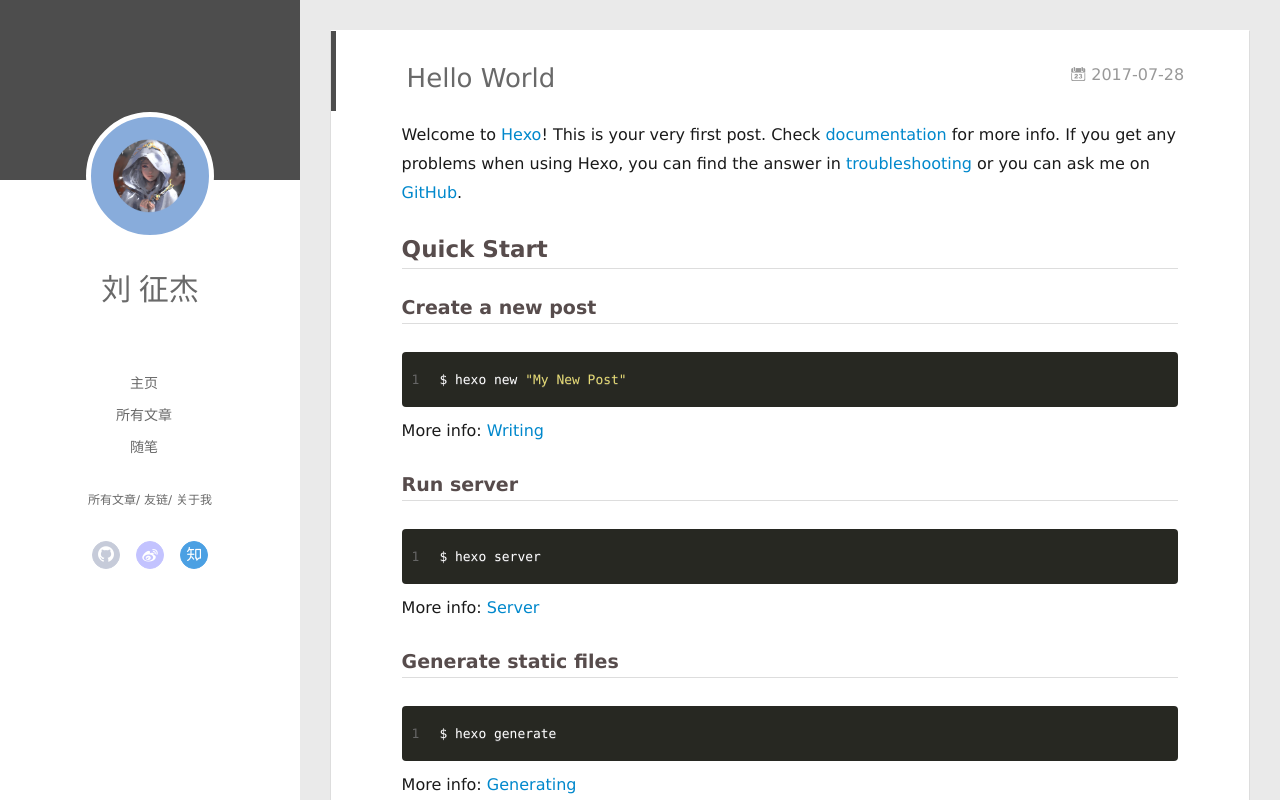
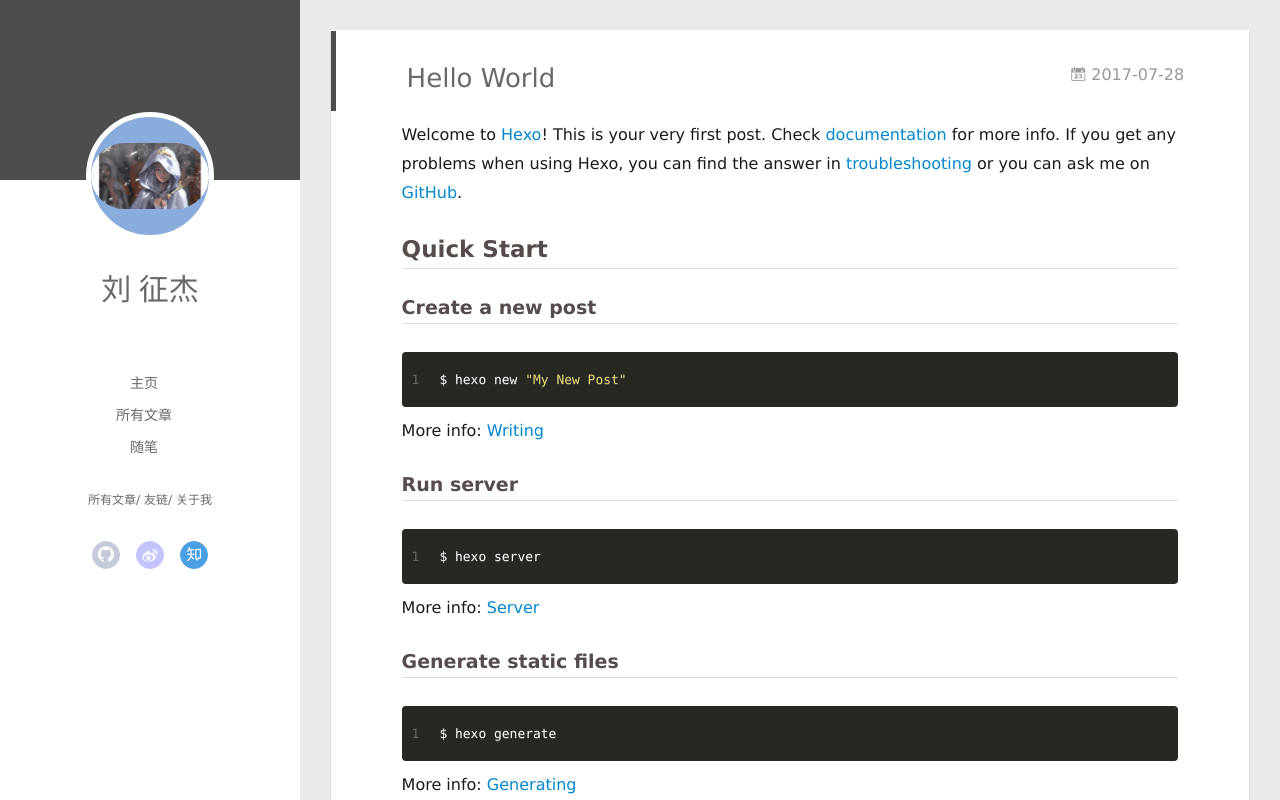
Before and after one commit to shuangmuaishang/shuangmuaishang.github.io, a plain HTML site: page 2017/07/28/hello-world/index.html in a window 1280 px wide. Drawn offline with Linux system fonts and the light colour scheme; no server answers.

Commit message:
Site updated: 2017-07-31 13:37:00

```diff
--- a/2017/07/28/hello-world/index.html
+++ b/2017/07/28/hello-world/index.html
@@ -46,7 +46,7 @@
 <div class="intrude-less">
 	<header id="header" class="inner">
 		<a href="/" class="profilepic">
-			<img src="/img/touxiang.png" class="js-avatar">
+			<img src="/img/头像.png" class="js-avatar">
 		</a>
 		<hgroup>
 		  <h1 class="header-author"><a href="/">刘 征杰</a></h1>
@@ -104,7 +104,7 @@
 	<div class="intrude-less">
 		<header id="header" class="inner">
 			<div class="profilepic">
-				<img src="/img/touxiang.png" class="js-avatar">
+				<img src="/img/头像.png" class="js-avatar">
 			</div>
 			<hgroup>
 			  <h1 class="header-author js-header-author">刘 征杰</h1>
```
Also changed, not shown: archives/2017/07/index.html (+2 -2 lines), archives/2017/index.html (+2 -2 lines), archives/index.html (+2 -2 lines), index.html (+2 -2 lines).
